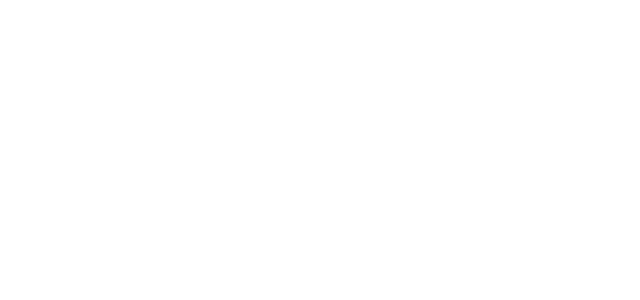
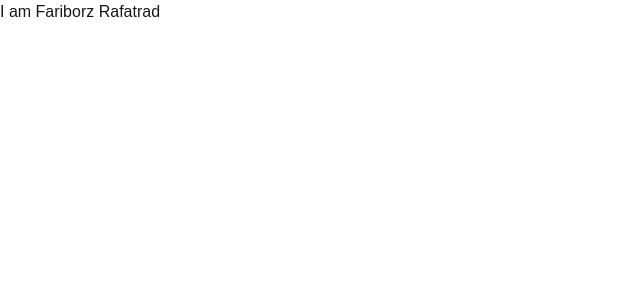
Before and after one commit to fari4r/mynext, a Next.js app: page / in a window 1280 px wide. Shown: the top 300 px of the page, without its empty margins (0-640 px from the left). Built offline with nearby package versions, Linux system fonts and the light colour scheme.

Commit message:
change about

```diff
--- a/app/page.tsx
+++ b/app/page.tsx
@@ -17,7 +17,9 @@ export default function Home() {
         <meta name="robots" content="index, follow" />
         <link rel="canonical" href="https://fari4r.github.io/mynext/" />
       </Head>
-      {/* Your website content */}
+      <div>
+        <h1>I am Fariborz Rafatrad</h1>
+      </div>
     </>
   );
 }
```
